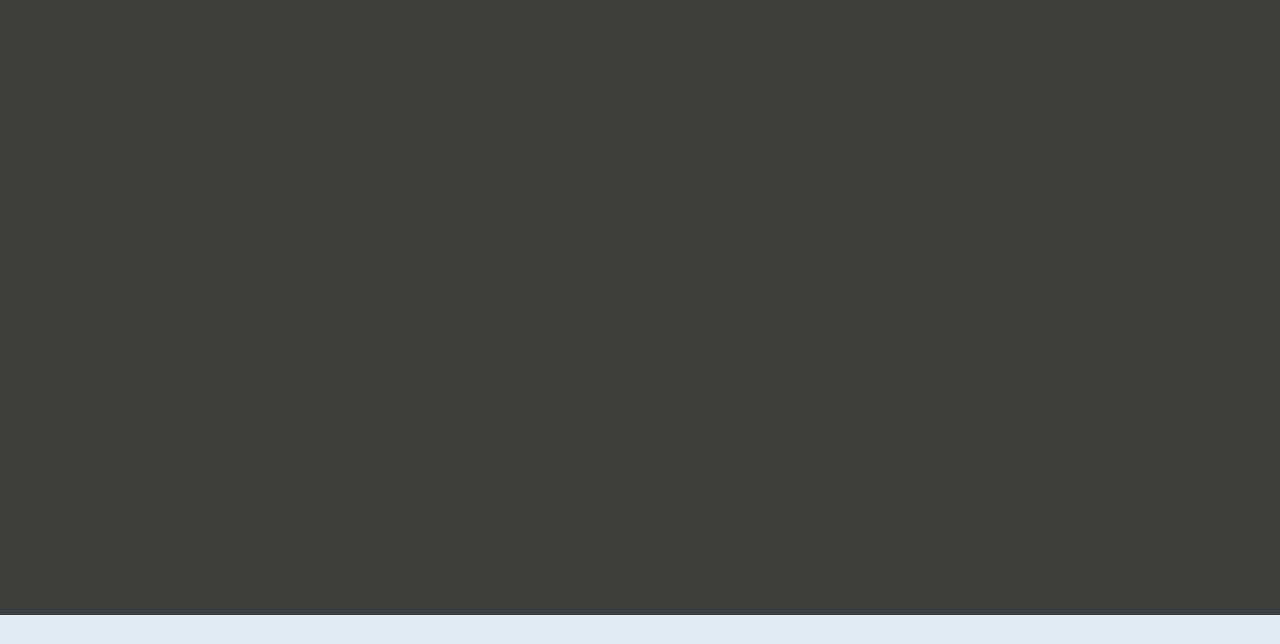
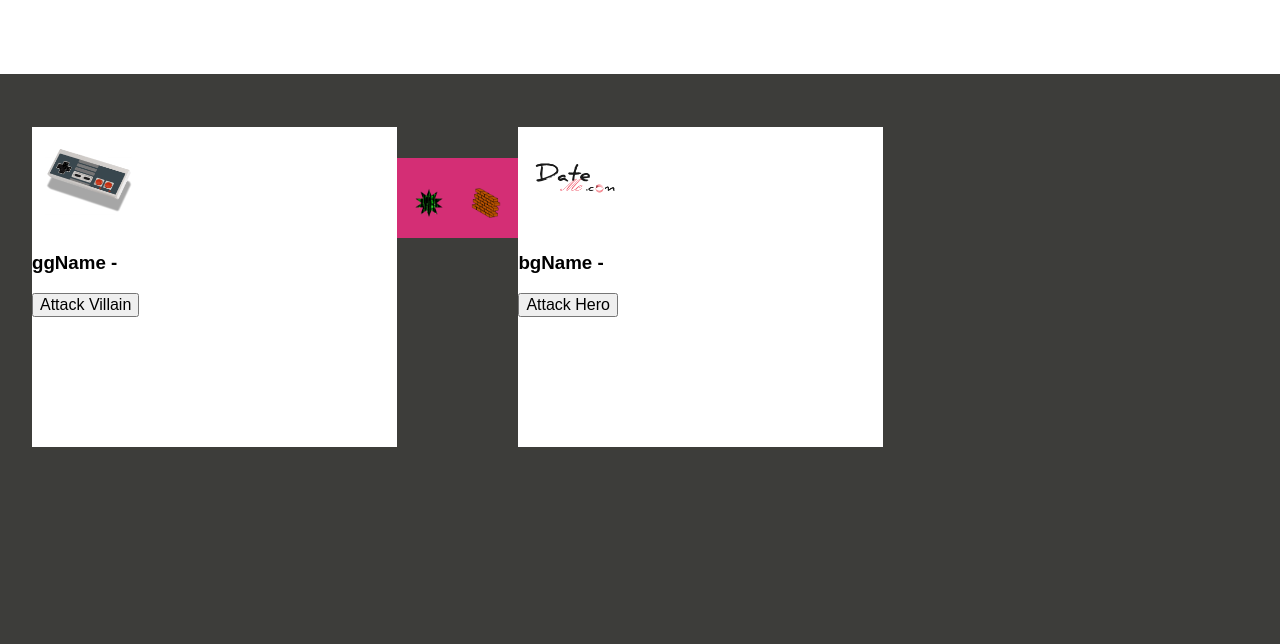
Before and after one commit to BoyzieLee/BuildingATable, a website: page MyFirstGame/app/index.html in a window 1280 px wide. Shown: the part 879-1523 px from the top of the page. Before the commit the page ends 1494 px from the top, so only its background shows below. Drawn offline with Linux system fonts and the light colour scheme.

Commit message:
adding buttons to fight page

```diff
--- a/MyFirstGame/app/index.html
+++ b/MyFirstGame/app/index.html
@@ -45,15 +45,26 @@
     <h1>Wiki</h1>
 
     <div class="theArena">
+
       <div class="goodGuyHere">
+        <img src="images/PrivateBryan.png">
+        <h3>ggName - <span class="ggHealth"></span></h3>
+        <button class="ggAttack">Attack Villain</button>
+      </div>
 
+
+      <div class="fightAction">
+        <img src="images/Attack.png">
+        <img src="images/Block.png">
       </div>
-      <div class="fightAction">
 
+
+      <div class="badGuyHere">
+        <img src="images/DateMe.png">
+        <h3>bgName - <span class="bgHealth"></span></h3>
+        <button class="bgAttack">Attack Hero</button>
       </div>
-      <div class="badGuyHere">
 
-      </div>
     </div>
 
 
--- a/MyFirstGame/sass/main.scss
+++ b/MyFirstGame/sass/main.scss
@@ -70,7 +70,7 @@ div.badGuys {
   width: 25%;
   height: 20%;
   margin-top: 6%;
-  margin-bottom: 6%;
+  margin-bottom: 12%;
   margin-left: 37.5%;
   margin-right: 37.5%;
   text-align: center;
@@ -83,6 +83,7 @@ div.badGuys {
 
 .theArena {
   width: 95%;
+  height: 80%;
   margin: 0;
   padding-left: 2.5%;
   padding-right: 2.5%;
@@ -90,7 +91,8 @@ div.badGuys {
 
 .goodGuyHere {
   margin: 0;
-  width: 40%;
+  width: 30%;
+  height: 50%;
   float: left;
   background-color: #fff;
 }
@@ -109,7 +111,8 @@ div.badGuys {
 
 .badGuyHere {
   margin: 0;
-  width: 40%;
+  width: 30%;
+  height: 50%;
   float: left;
   background-color: #fff;
 }
```
Also changed, not shown: MyFirstGame/app/Images/Attack.png (added), MyFirstGame/app/Images/Block.png (added), MyFirstGame/app/css/main.css, 1 other file.
